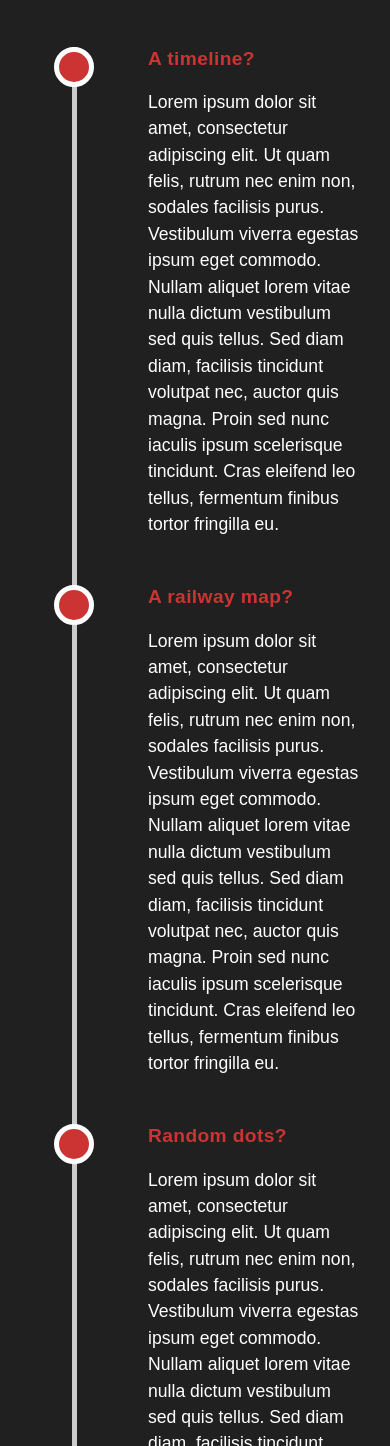
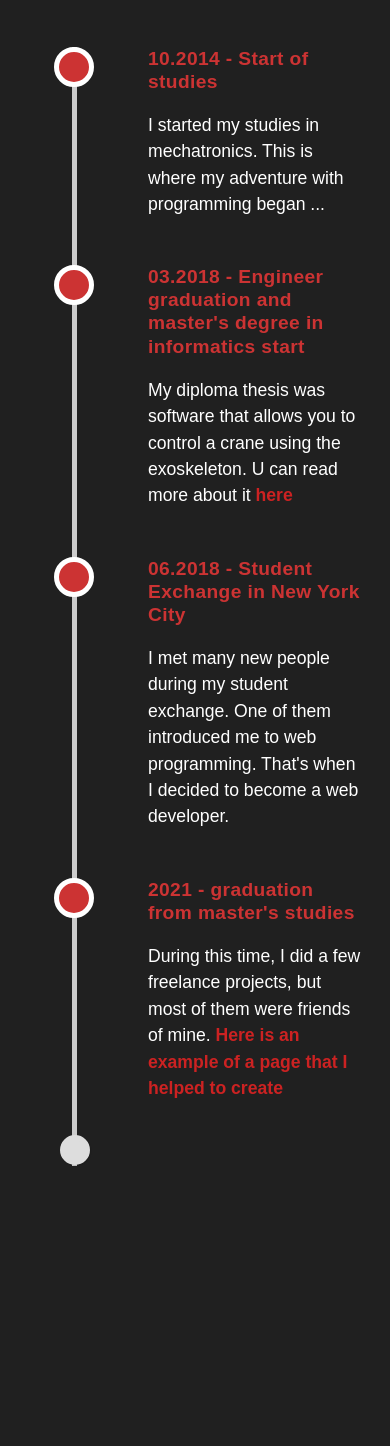
Before and after one commit to KonradSosna/KonradSosna.github.io, a plain HTML site: page about.html in a window 390 px wide. Shown: the part 154-1600 px from the top of the page. After the commit the page ends 1383 px from the top, so only its background shows below. Drawn offline with nearby package versions, Linux system fonts and the light colour scheme.

```diff
--- a/about.html
+++ b/about.html
@@ -86,38 +86,38 @@
                     <ul class="timeline-list">
                         <li>
                             <div class="content">
-                                <h3>A timeline?</h3>
+                                <h3>10.2014 - Start of studies</h3>
 
                                 <p>
-                                    Lorem ipsum dolor sit amet, consectetur adipiscing elit. Ut quam felis, rutrum nec enim non, sodales facilisis purus. Vestibulum viverra egestas ipsum eget commodo. Nullam aliquet lorem vitae nulla dictum vestibulum sed quis tellus. Sed diam diam, facilisis tincidunt volutpat nec, auctor quis magna. Proin sed nunc iaculis ipsum scelerisque tincidunt. Cras eleifend leo tellus, fermentum finibus tortor fringilla eu.
+                                    I started my studies in mechatronics. This is where my adventure with programming began ...
                                 </p>
                             </div>
                         </li>
                         <li>
                             <div class="content">
-                                <h3>A railway map?</h3>
+                                <h3>03.2018 - Engineer graduation and master's degree in informatics start</h3>
 
                                 <p>
-                                    Lorem ipsum dolor sit amet, consectetur adipiscing elit. Ut quam felis, rutrum nec enim non, sodales facilisis purus. Vestibulum viverra egestas ipsum eget commodo. Nullam aliquet lorem vitae nulla dictum vestibulum sed quis tellus. Sed diam diam, facilisis tincidunt volutpat nec, auctor quis magna. Proin sed nunc iaculis ipsum scelerisque tincidunt. Cras eleifend leo tellus, fermentum finibus tortor fringilla eu.
+                                    My diploma thesis was software that allows you to control a crane using the exoskeleton. U can read more about it <a href="https://github.com/KonradSosna/crane-control-with-a-coupled-exoskeleton" target="_blank" title="My engineer thesis" class="navlink" style="color:#cc2222;font-weight:700;">here</a>
                                 </p>
                             </div>
                         </li>
                         <li>
                             <div class="content">
-                                <h3>Random dots?</h3>
+                                <h3>06.2018 - Student Exchange in New York City</h3>
 
                                 <p>
-                                    Lorem ipsum dolor sit amet, consectetur adipiscing elit. Ut quam felis, rutrum nec enim non, sodales facilisis purus. Vestibulum viverra egestas ipsum eget commodo. Nullam aliquet lorem vitae nulla dictum vestibulum sed quis tellus. Sed diam diam, facilisis tincidunt volutpat nec, auctor quis magna. Proin sed nunc iaculis ipsum scelerisque tincidunt. Cras eleifend leo tellus, fermentum finibus tortor fringilla eu.
+                                    I met many new people during my student exchange. One of them introduced me to web programming. That's when I decided to become a web developer.
                                 </p>
                             </div>
                         </li>
 
                         <li>
                             <div class="content">
-                                <h3>Absolutely nothing.</h3>
+                                <h3>2021 - graduation from master's studies</h3>
 
                                 <p>
-                                    Lorem ipsum dolor sit amet, consectetur adipiscing elit. Ut quam felis, rutrum nec enim non, sodales facilisis purus. Vestibulum viverra egestas ipsum eget commodo. Nullam aliquet lorem vitae nulla dictum vestibulum sed quis tellus. Sed diam diam, facilisis tincidunt volutpat nec, auctor quis magna. Proin sed nunc iaculis ipsum scelerisque tincidunt. Cras eleifend leo tellus, fermentum finibus tortor fringilla eu.
+                                    During this time, I did a few freelance projects, but most of them were friends of mine.  <a href="http://skymastereco.pl/" target="_blank" title="Skymastereco.pl" class="navlink" style="color:#cc2222;font-weight:700;">Here is an example of a page that I helped to create</a>
                                 </p>
                             </div>
                         </li>
--- a/css/about.css
+++ b/css/about.css
@@ -38,11 +38,15 @@
     }
 }
 
-.heading-group h1,
+.heading-group h1 {
+    font-family: "Merriweather", sans-serif;
+    font-weight: 900;
+}
+
 #aboutpage-container h2,
 #aboutpage-container h3 {
     font-family: "Merriweather", sans-serif;
-    font-weight: 900;
+    font-weight: 700;
 }
 
 p {
--- a/css/main.css
+++ b/css/main.css
@@ -359,7 +359,7 @@
 
 #message {
     width: 480px;
-    height: 120px;
+    height: 150px;
     margin-bottom: 10px;
     margin-right: 10px;
     background-color: #303030;
@@ -367,7 +367,9 @@
     outline: none;
     border: none;
     vertical-align: text-top;
-    font-size:20px;
+    font-family: 'Oswald', sans-serif !important;
+    font-size: 20px;
+    resize: none;
 }
 
 
```
Also changed, not shown: contact.html (+2 -2 lines), skills.html (+3 -3 lines).
